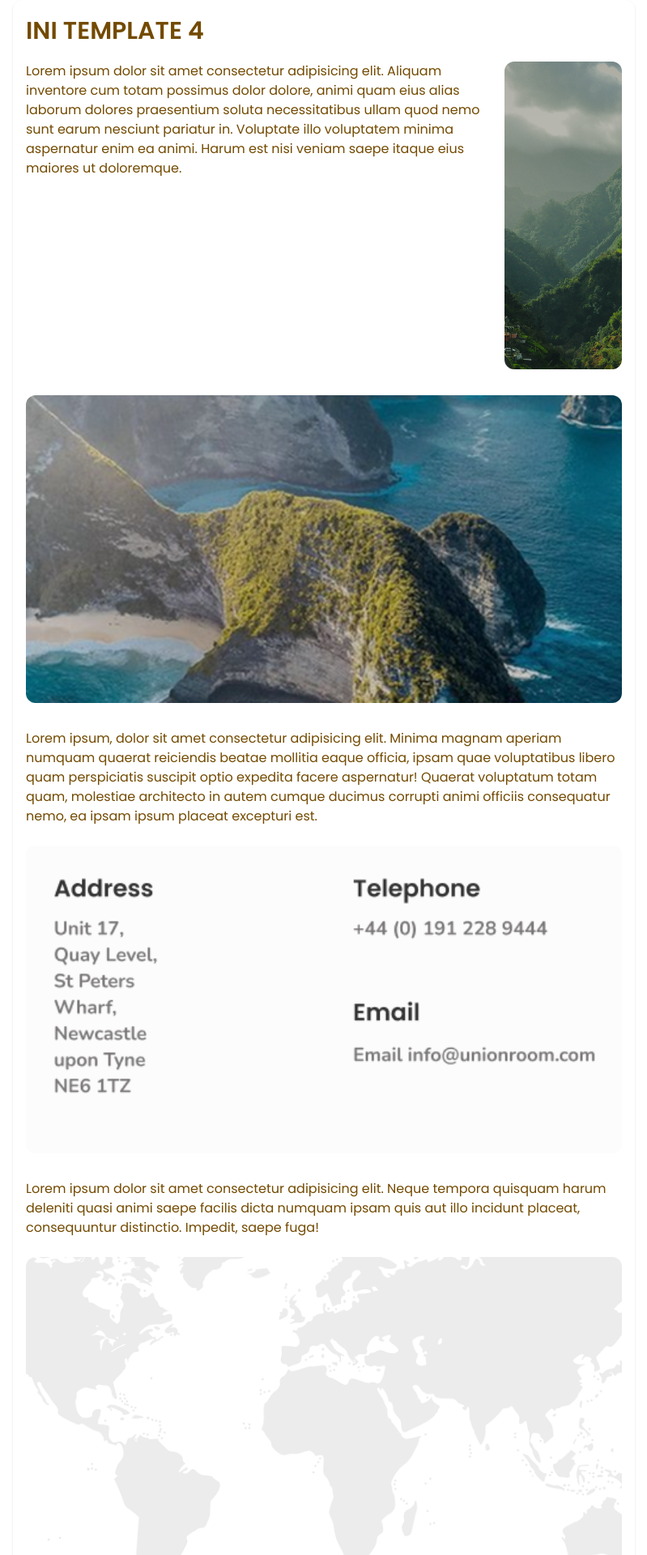
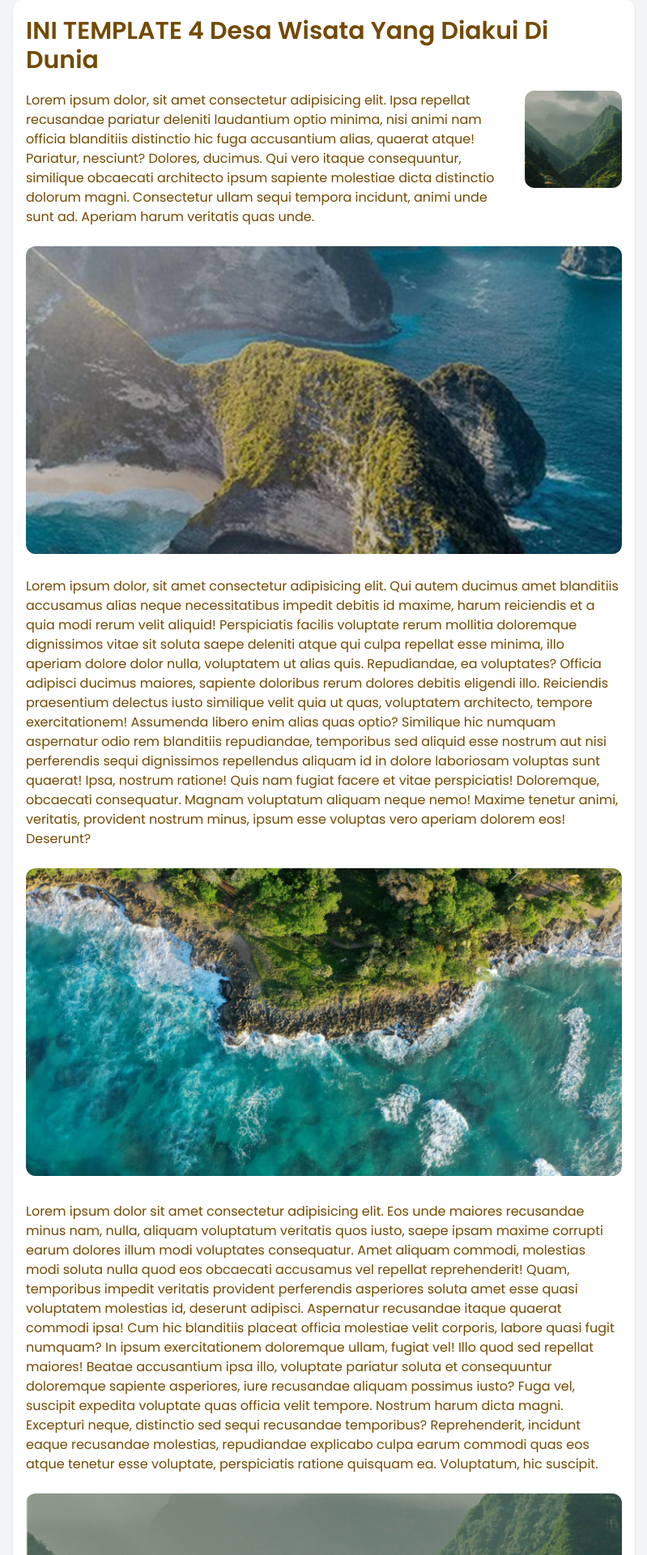
Before and after one commit to TitoPutraaa/Lapancoms, a React (Vite) app in the folder Lapancoms/: page /tmp4 in a window 1280 px wide. Shown: the top 1920 px of the page at 81% size, without its empty margins (240-1039 px from the left). Built offline with nearby package versions, Linux system fonts and the light colour scheme; the HTML template or start-up script is replaced by a standard one.

Commit message:
Sudah selesai ViewTmp 1 , 2, 3, 4, 5

```diff
--- a/Lapancoms/src/pages/LandingPage.jsx
+++ b/Lapancoms/src/pages/LandingPage.jsx
@@ -267,23 +267,20 @@ export default function LandingPage() {
       {/* Section Maps */}
       <section>
         <div className=" relative">
-          <div className="m-10">
+          <div className="m-5 bg-accent">
             <img src={assets.imageMaps} alt="" />
           </div>
-          <div className="absolute flex top-1/2 left-25 -translate-y-1/2 gap-10">
-          <div className="">
+          <div className="absolute flex top-1/2 -translate-y-1/2 gap-10">
+          <div className="w-screen h-screen">
             <iframe
+              className="w-10/10"
               src="https://www.google.com/maps/embed?pb=!1m18!1m12!1m3!1d3945.0612823106626!2d115.27926447416915!3d-8.590106787203071!2m3!1f0!2f0!3f0!3m2!1i1024!2i768!4f13.1!3m3!1m2!1s0x2dd23e273396d515%3A0x4b3b9a132034718c!2sPoliteknik%20Negeri%20Bali%20Kampus%20Gianyar!5e0!3m2!1sid!2sid!4v1763982286469!5m2!1sid!2sid"
               width={600}
               height={450}
               style={{ border: 0 }}
-              allowFullScreen
-              loading="lazy"
+              allowFullScreen loading="lazy"
               referrerPolicy="no-referrer-when-downgrade"
             />
-          </div>
-          <div className="">
-            <img src={assets.imageAlamat} alt="" />
           </div>
           </div>
         </div>
--- a/Lapancoms/src/pages/template/ViewTmp4.jsx
+++ b/Lapancoms/src/pages/template/ViewTmp4.jsx
@@ -6,30 +6,33 @@ export default function ViewTmp4({ data }) {
   //   const img3 = `http://127.0.0.1:8000/storage/template/${data?.img3}`;
   //   const img4 = `http://127.0.0.1:8000/storage/template/${data?.img4}`;
   return (
+    <div className="bg-gray-100">
       <div className="mx-auto w-full rounded-xl bg-white px-4 transition-all duration-500 sm:w-xl sm:shadow lg:w-3xl">
         <h1 className="text-primary mb-5 pt-5 text-xl font-semibold capitalize sm:text-2xl lg:text-3xl">
-        INI TEMPLATE 4
+          INI TEMPLATE 4 Desa Wisata Yang Diakui di Dunia
         </h1>
         <div className="flex flex-row-reverse gap-5">
-        <div className="mb-8 h-75 w-full overflow-hidden rounded-xl sm:h-80 lg:h-95">
+          <div className="mb-8 h-30 w-30 shrink-0 overflow-hidden rounded-xl">
             <img
               src={assets.imageAbout}
               alt="viewBlog"
               className="h-full w-full object-cover"
             />
           </div>
-        <div className="text-primary flex flex-wrap gap-6 pb-6 text-sm sm:text-base">
+          <div className="text-primary flex w-full flex-wrap gap-6 pb-6 text-sm sm:text-base">
             {/* {data?.text1} */}
-          Lorem ipsum dolor sit amet consectetur adipisicing elit. Aliquam
-          inventore cum totam possimus dolor dolore, animi quam eius alias
-          laborum dolores praesentium soluta necessitatibus ullam quod nemo sunt
-          earum nesciunt pariatur in. Voluptate illo voluptatem minima
-          aspernatur enim ea animi. Harum est nisi veniam saepe itaque eius
-          maiores ut doloremque.
+            Lorem ipsum dolor, sit amet consectetur adipisicing elit. Ipsa
+            repellat recusandae pariatur deleniti laudantium optio minima, nisi
+            animi nam officia blanditiis distinctio hic fuga accusantium alias,
+            quaerat atque! Pariatur, nesciunt? Dolores, ducimus. Qui vero itaque
+            consequuntur, similique obcaecati architecto ipsum sapiente
+            molestiae dicta distinctio dolorum magni. Consectetur ullam sequi
+            tempora incidunt, animi unde sunt ad. Aperiam harum veritatis quas
+            unde.
           </div>
         </div>
 
-      <div className="mb-8 h-75 w-full overflow-hidden rounded-xl sm:h-80 lg:h-95">
+        <div className="mb-7 h-75 w-full overflow-hidden rounded-xl sm:h-80 lg:h-95">
           <img
             src={assets.imageFacility}
             alt="viewBlog"
@@ -38,34 +41,60 @@ export default function ViewTmp4({ data }) {
         </div>
         <div className="text-primary flex flex-wrap gap-6 pb-6 text-sm sm:text-base">
           {/* {data?.text2} */}
-        Lorem ipsum, dolor sit amet consectetur adipisicing elit. Minima magnam
-        aperiam numquam quaerat reiciendis beatae mollitia eaque officia, ipsam
-        quae voluptatibus libero quam perspiciatis suscipit optio expedita
-        facere aspernatur! Quaerat voluptatum totam quam, molestiae architecto
-        in autem cumque ducimus corrupti animi officiis consequatur nemo, ea
-        ipsam ipsum placeat excepturi est.
+          Lorem ipsum dolor, sit amet consectetur adipisicing elit. Qui autem
+          ducimus amet blanditiis accusamus alias neque necessitatibus impedit
+          debitis id maxime, harum reiciendis et a quia modi rerum velit
+          aliquid! Perspiciatis facilis voluptate rerum mollitia doloremque
+          dignissimos vitae sit soluta saepe deleniti atque qui culpa repellat
+          esse minima, illo aperiam dolore dolor nulla, voluptatem ut alias
+          quis. Repudiandae, ea voluptates? Officia adipisci ducimus maiores,
+          sapiente doloribus rerum dolores debitis eligendi illo. Reiciendis
+          praesentium delectus iusto similique velit quia ut quas, voluptatem
+          architecto, tempore exercitationem! Assumenda libero enim alias quas
+          optio? Similique hic numquam aspernatur odio rem blanditiis
+          repudiandae, temporibus sed aliquid esse nostrum aut nisi perferendis
+          sequi dignissimos repellendus aliquam id in dolore laboriosam voluptas
+          sunt quaerat! Ipsa, nostrum ratione! Quis nam fugiat facere et vitae
+          perspiciatis! Doloremque, obcaecati consequatur. Magnam voluptatum
+          aliquam neque nemo! Maxime tenetur animi, veritatis, provident nostrum
+          minus, ipsum esse voluptas vero aperiam dolorem eos! Deserunt?
         </div>
         <div className="mb-8 h-75 w-full overflow-hidden rounded-xl sm:h-80 lg:h-95">
           <img
-          src={assets.imageAlamat}
+            src={assets.viewGallery}
             alt="viewBlog"
             className="h-full w-full object-cover"
           />
         </div>
         <div className="text-primary flex flex-wrap gap-6 pb-6 text-sm sm:text-base">
           {/* {data?.text3} */}
-        Lorem ipsum dolor sit amet consectetur adipisicing elit. Neque tempora
-        quisquam harum deleniti quasi animi saepe facilis dicta numquam ipsam
-        quis aut illo incidunt placeat, consequuntur distinctio. Impedit, saepe
-        fuga!
+          Lorem ipsum dolor sit amet consectetur adipisicing elit. Eos unde
+          maiores recusandae minus nam, nulla, aliquam voluptatum veritatis quos
+          iusto, saepe ipsam maxime corrupti earum dolores illum modi voluptates
+          consequatur. Amet aliquam commodi, molestias modi soluta nulla quod
+          eos obcaecati accusamus vel repellat reprehenderit! Quam, temporibus
+          impedit veritatis provident perferendis asperiores soluta amet esse
+          quasi voluptatem molestias id, deserunt adipisci. Aspernatur
+          recusandae itaque quaerat commodi ipsa! Cum hic blanditiis placeat
+          officia molestiae velit corporis, labore quasi fugit numquam? In ipsum
+          exercitationem doloremque ullam, fugiat vel! Illo quod sed repellat
+          maiores! Beatae accusantium ipsa illo, voluptate pariatur soluta et
+          consequuntur doloremque sapiente asperiores, iure recusandae aliquam
+          possimus iusto? Fuga vel, suscipit expedita voluptate quas officia
+          velit tempore. Nostrum harum dicta magni. Excepturi neque, distinctio
+          sed sequi recusandae temporibus? Reprehenderit, incidunt eaque
+          recusandae molestias, repudiandae explicabo culpa earum commodi quas
+          eos atque tenetur esse voluptate, perspiciatis ratione quisquam ea.
+          Voluptatum, hic suscipit.
         </div>
         <div className="mb-8 h-75 w-full overflow-hidden rounded-xl sm:h-80 lg:h-95">
           <img
-          src={assets.imageMaps}
+            src={assets.imageAbout}
             alt="viewBlog"
             className="h-full w-full object-cover"
           />
         </div>
       </div>
+    </div>
   );
 }
--- a/Lapancoms/src/pages/template/ViewTmp5.jsx
+++ b/Lapancoms/src/pages/template/ViewTmp5.jsx
@@ -5,12 +5,13 @@ export default function ViewTmp5({ data }) {
   //   const img2 = `http://127.0.0.1:8000/storage/template/${data?.img2}`;
 
   return (
-    <div className="mx-auto w-full rounded-xl bg-white px-4 transition-all duration-500 sm:w-xl">
-      <h1 className="text-primary mb-5 pt-5 text-xl font-semibold capitalize sm:text-2xl lg:text-3xl">
-        INI TEMPLATE 5
+    <div className="bg-gray-100">
+      <div className="mx-auto w-full rounded-xl bg-white px-4 transition-all duration-500 sm:w-xl sm:shadow lg:w-3xl">
+        <h1 className="text-primary mb-5 pt-5 text-xl font-semibold capitalize sm:text-2xl lg:text-3xl text-end">
+          INI TEMPLATE 5 Desa Wisata Yang Diakui di Dunia
         </h1>
         <div className="flex gap-5">
-        <div className="mb-8 h-75 w-full overflow-hidden rounded-xl sm:h-80 lg:h-95">
+          <div className="mb-8 h-100 w-1/2 overflow-hidden rounded-xl shrink-0">
             <img
               src={assets.imageAbout}
               alt="viewBlog"
@@ -19,11 +20,13 @@ export default function ViewTmp5({ data }) {
           </div>
           <div className="text-primary flex flex-wrap gap-6 pb-6 text-sm sm:text-base">
             {/* {data?.text1} */}
-          Lorem
+            Lorem ipsum dolor sit, amet consectetur adipisicing elit. Blanditiis optio architecto cupiditate voluptate totam minus ipsam odit maxime ratione magnam, explicabo voluptates tempore tempora recusandae ea hic. Incidunt, maiores quam.
+            Temporibus tempore magnam, commodi doloribus beatae quibusdam nostrum eaque dignissimos aperiam consequuntur dolore vero excepturi repudiandae optio modi. Officiis quidem sed ipsa quos eius facilis illo asperiores possimus dolorem voluptatum?
+            Dolor, veritatis eum odio beatae numquam nulla deleniti temporibus vero! Reprehenderit modi veritatis sunt harum ea eligendi? Blanditiis sunt hic perferendis labore quidem porro natus facilis, ipsa id earum deserunt?
           </div>
         </div>
-      <div className="mt-7 flex flex-row-reverse gap-5">
-        <div className="mb-8 h-75 w-full overflow-hidden rounded-xl sm:h-80 lg:h-95">
+        <div className="mt-5 flex flex-row-reverse gap-5">
+          <div className="mb-8 h-100 w-1/2 shrink-0 overflow-hidden rounded-xl">
             <img
               src={assets.imageFacility}
               alt="viewBlog"
@@ -32,12 +35,10 @@ export default function ViewTmp5({ data }) {
           </div>
           <div className="text-primary flex flex-wrap gap-6 pb-6 text-sm sm:text-base">
             {/* {data?.text2} */}
-          Lorem ipsum, dolor sit amet consectetur adipisicing elit. Impedit
-          beatae debitis doloremque doloribus ducimus saepe earum esse itaque
-          sequi culpa enim eos suscipit repudiandae cum recusandae, officia aut
-          molestiae temporibus animi ipsum magnam atque unde quaerat cupiditate!
-          Nisi, veritatis! Vero alias architecto, veniam dolorem labore saepe
-          eos dolore. Nesciunt, ad!
+            Lorem ipsum dolor sit amet consectetur adipisicing elit. Obcaecati culpa recusandae earum placeat ratione, quam voluptate eum explicabo vero deserunt, officiis tempora ipsa, possimus nulla laborum natus alias voluptas rem?
+            Voluptatem cumque et enim obcaecati nobis, laborum soluta veritatis similique debitis voluptas atque adipisci error in hic doloribus quas incidunt eveniet culpa rerum nulla maiores nemo possimus exercitationem? Et, quisquam?
+            Quod commodi ad neque molestiae natus, tenetur totam tempore recusandae eius saepe non. Aspernatur cumque perspiciatis, praesentium sit facere consectetur accusantium dicta dolore ullam voluptas. Vel harum maiores velit rem.
+          </div>
         </div>
       </div>
     </div>
```
Also changed, not shown: Lapancoms/src/pages/template/ViewTmp1.jsx (+35 -4 lines), Lapancoms/src/pages/template/ViewTmp2.jsx (+32 -12 lines), Lapancoms/src/pages/template/ViewTmp3.jsx (+54 -26 lines). Lines whose indentation alone changed are shown as unchanged.
